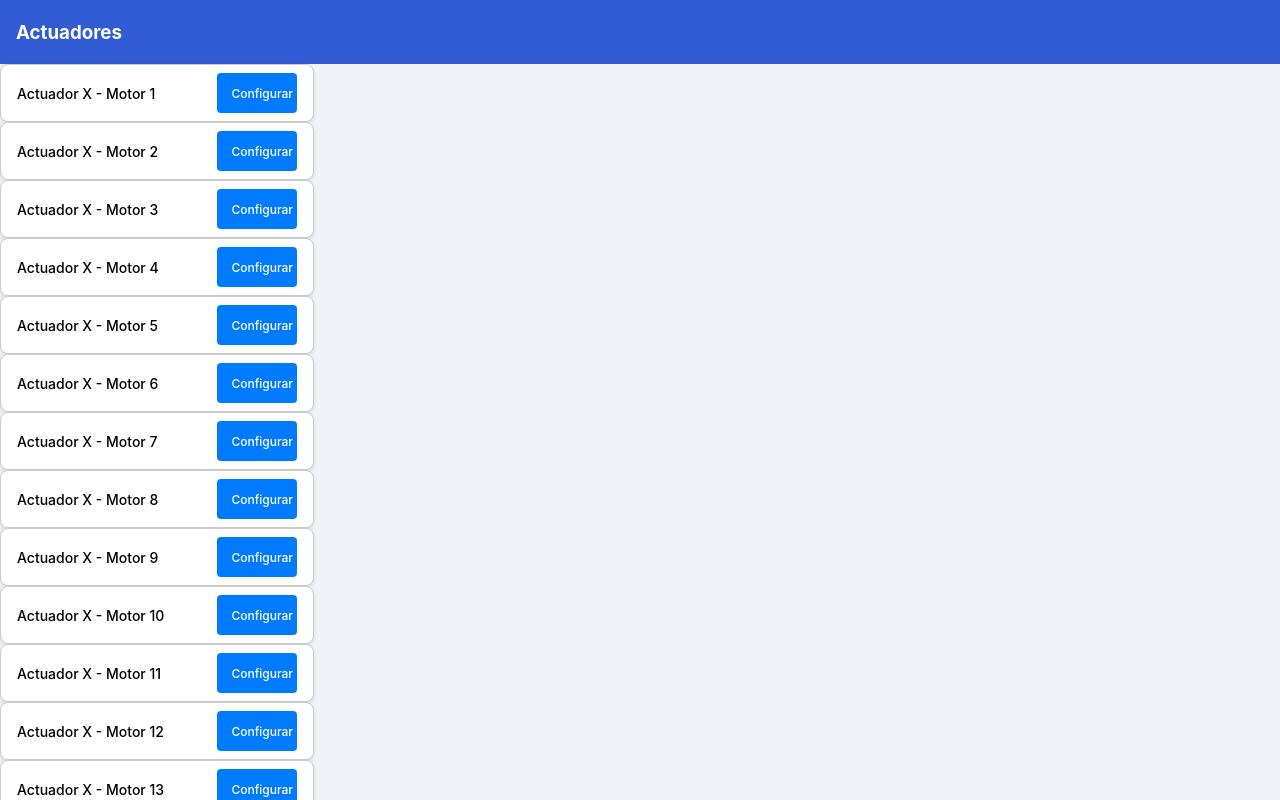
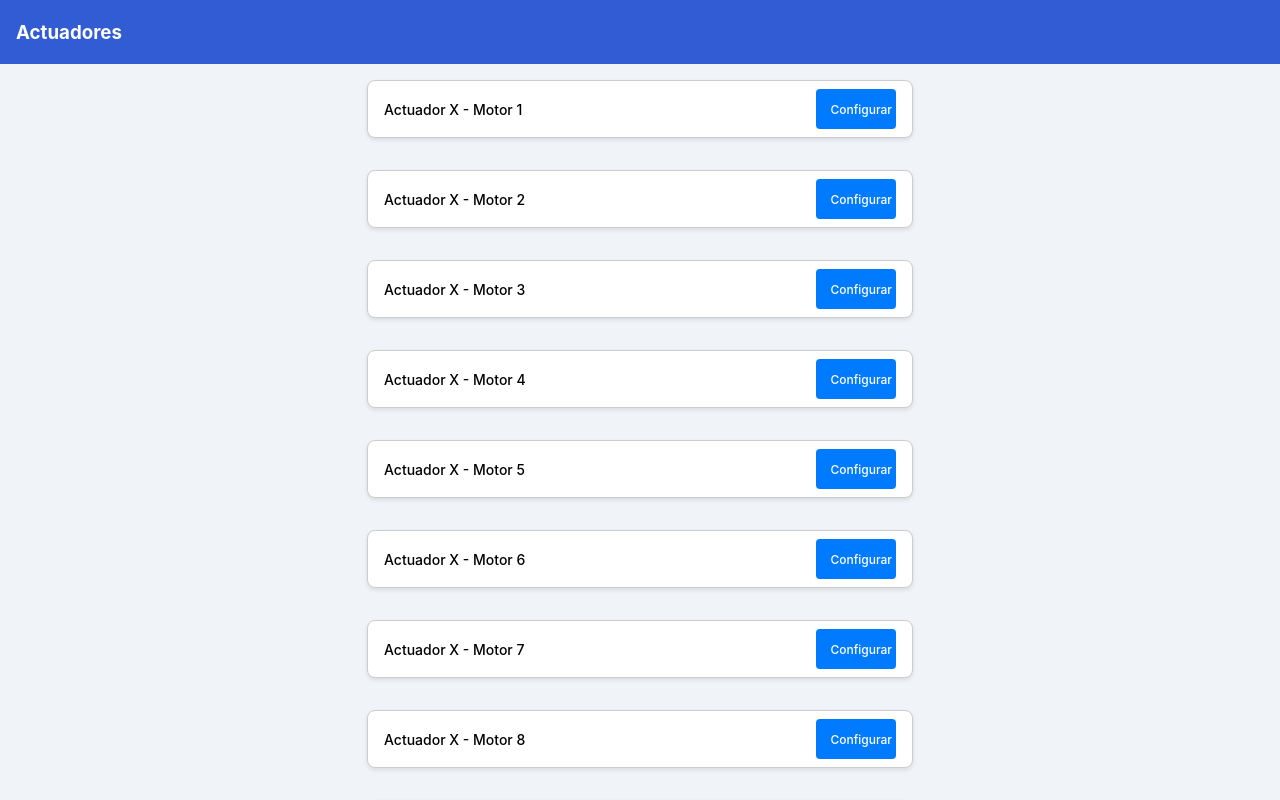
Before and after one commit to alfajoruwu/RamoIOT, a React (Vite) app: page /Actuadores in a window 1280 px wide. Shown: the top 800 px of the page. Built offline with nearby package versions, Linux system fonts and the light colour scheme.

Commit message:
Fix: css mas bonito para actuadores

```diff
--- a/src/Pestañas/Usuarios/Cliente/Actuadores/Actuadores.css
+++ b/src/Pestañas/Usuarios/Cliente/Actuadores/Actuadores.css
@@ -5,7 +5,7 @@
   background-color: white;
   color: black;
   padding: 0.5rem 1rem;
-  width: 280px;
+  width: 40%;
   border: 1px solid #ccc;
   border-radius: 8px;
   box-shadow: 0 2px 4px rgba(0, 0, 0, 0.1);
@@ -34,3 +34,12 @@
 .ActuadorCard button:hover {
   background-color: #0056b3;
 }
+
+.ActuadoresContainer{
+  display: flex;
+  flex-direction: column;
+  gap: 2rem;
+  align-items: center;
+  margin-top: 1rem;
+  margin-bottom: 3rem;
+}
```
